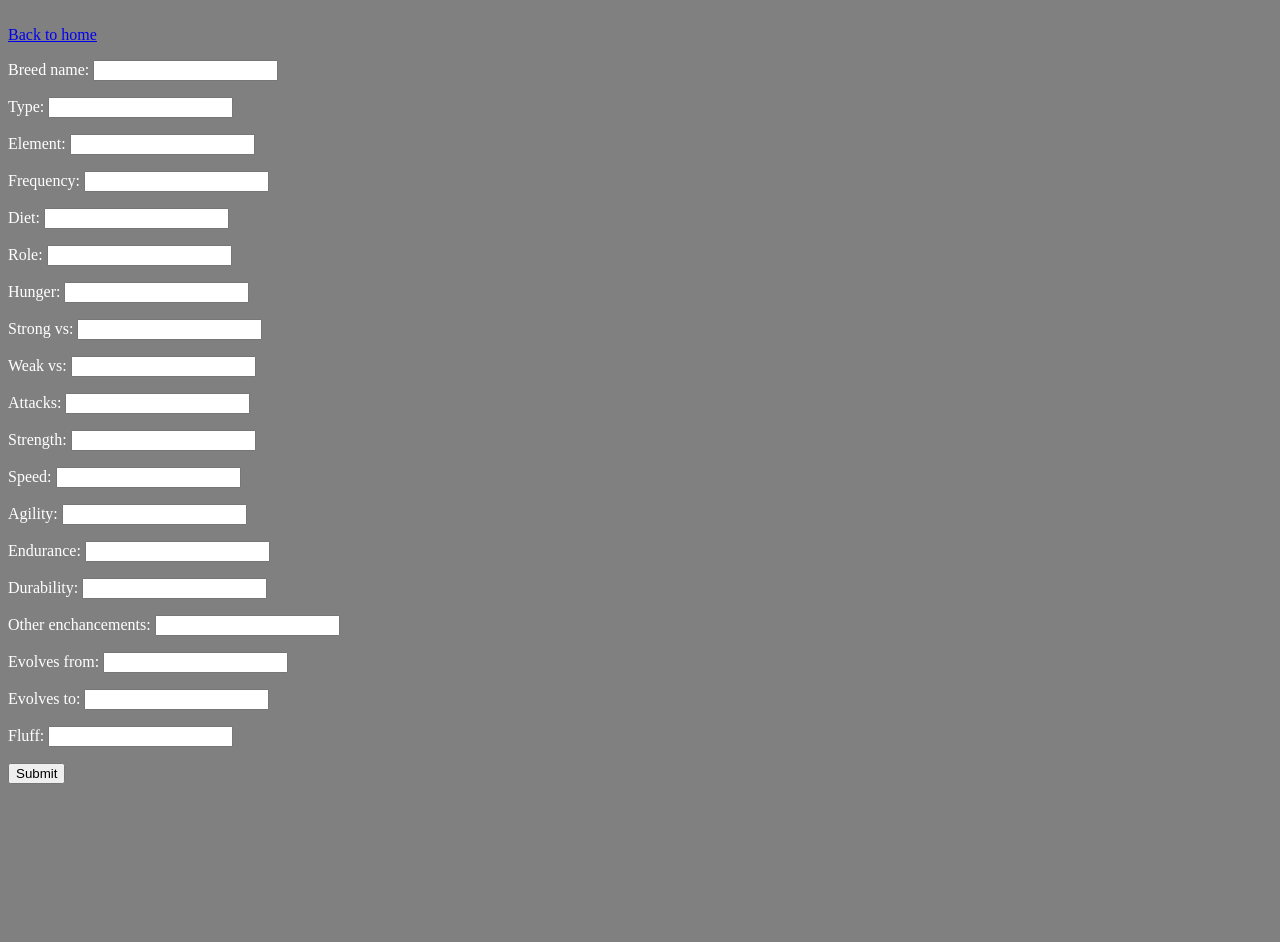
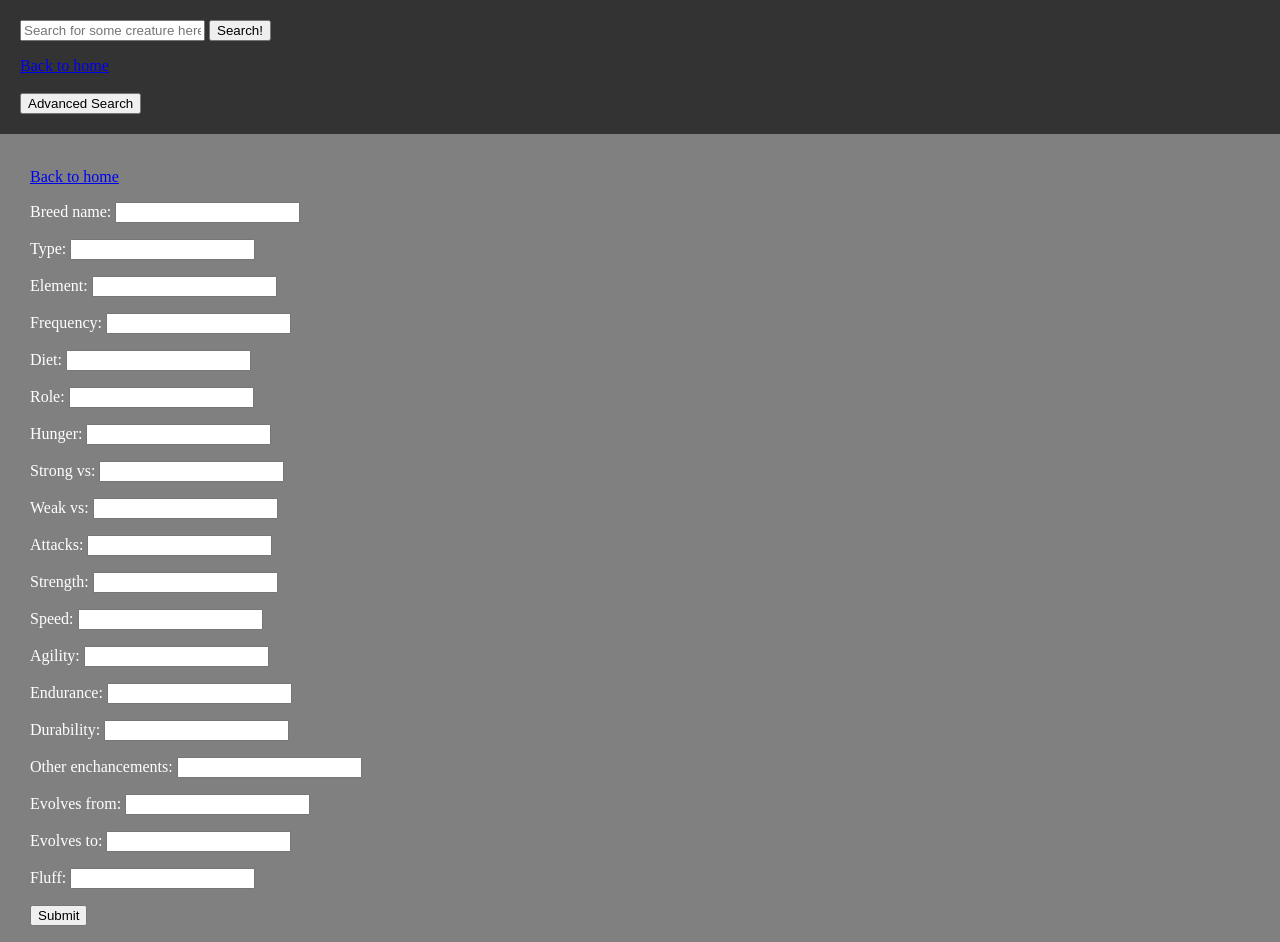
Before and after one commit to Dolidodzik/bulbapedia, a Django app: page /advanced_search/ in a window 1280 px wide. Before the commit the page ends 783 px from the top, so only its background shows below. Run offline with Django 3.2, Linux system fonts and the light colour scheme.

Commit message:
Created advanced search form skeleton in top-bar

```diff
--- a/app/templates/base.html
+++ b/app/templates/base.html
@@ -3,11 +3,54 @@
     <head>
         <title>Bulbapedia</title>
         <link rel="stylesheet" href="{% static 'css/main.css' %}">
+        <script src="https://ajax.googleapis.com/ajax/libs/jquery/3.3.1/jquery.min.js"></script>
         {% block head %}
         {% endblock %}
     </head>
     <body>
-      {% block content %}
-      {% endblock %}
+
+      <div class="top-bar">
+        <form onsubmit="redirect()" action="javascript:void(0);">
+          <input id="search_query" type="text" placeholder="Search for some creature here!">
+          <input type="submit" value="Search!">
+        </form>
+        <a href="/"> Back to home </a> <br/><br/>
+        <button class="open-button" onclick="OpenForm()"> Advanced Search </button>
+
+        <form action="/" class="form-container" method="POST">{% csrf_token %}
+          {{form.as_p}}
+          <button type="submit">Submit</button> <br/>
+          <button type="button" onclick="CloseForm()"> Close </button> <br/>
+          <a href="/advanced_search"> Advanced Search - separate page </a>
+
+          {% if results %}
+            <div class="results">
+
+            </div>
+          {% endif %}
+        </form>
+
+      </div>
+
+      <div class="container">
+        {% block content %}
+        {% endblock %}
+      </div>
+
+      <script>
+        function redirect(){
+          window.open("/search/" + document.getElementById("search_query").value, '_blank');
+        }
+        function CloseForm(){
+          document.getElementsByClassName("form-container")[0].style.display = "none";
+        }
+        function OpenForm(){
+          if (document.getElementsByClassName("form-container")[0].style.display == "block"){
+            document.getElementsByClassName("form-container")[0].style.display = "none";
+          }else{
+            document.getElementsByClassName("form-container")[0].style.display = "block"
+          }
+        }
+      </script>
     </body>
 </html>
--- a/app/urls.py
+++ b/app/urls.py
@@ -2,8 +2,8 @@ from django.urls import path
 from app.views import *
 
 urlpatterns = [
-    path('', homepage),
+    path('', HomePageView.as_view()),
     path('search/<slug:search_query>/', searchpage),
     path('creature/<slug:creature_name>/', subpage),
-    path('advanced_search/', AdvancedSearch.as_view()),
+    path('advanced_search/', AdvancedSearchView.as_view()),
 ]
--- a/app/views.py
+++ b/app/views.py
@@ -3,10 +3,10 @@ from app.models import *
 from django.views import View
 from app.forms import CreatureForm
 
-def homepage(request):
-    # homepage_model_instance - hmi
-    hmi = HomePage.objects.first()
-    return render(request, "home.html", {"home": hmi})
+class HomePageView(View):
+    template_name = 'home.html'
+    def get(self, request):
+        return render(request, self.template_name, {"home": HomePage.objects.first(), "form": CreatureForm()})
 
 def searchpage(request, search_query):
     if search_query:
@@ -30,7 +30,7 @@ def subpage(request, creature_name):
     creature_data = Creature.objects.filter(Breed_name=creature_name).first()
     return render(request, "subpage.html", {"creature_name": creature_name, "creature_data": creature_data} )
 
-class AdvancedSearch(View):
+class AdvancedSearchView(View):
     template_name = 'advanced_search.html'
 
     def get(self, request):
--- a/static/css/main.css
+++ b/static/css/main.css
@@ -1,3 +1,23 @@
 body{
   background-color: grey;
+  margin: 0;
+  padding: 0;
 }
+.container{
+  padding: 30px;
+  padding-top: 150px;
+}
+.top-bar{
+  padding: 20px;
+  position: fixed;
+  width: 100%;
+  background-color: #333;
+}
+.form-container{
+  background-color: #A9A9A9;
+  padding: 10px;
+  display: none;
+}
+.form-container p{
+  display: inline-block;
+}
```
Also changed, not shown: app/templates/home.html (+0 -15 lines).
